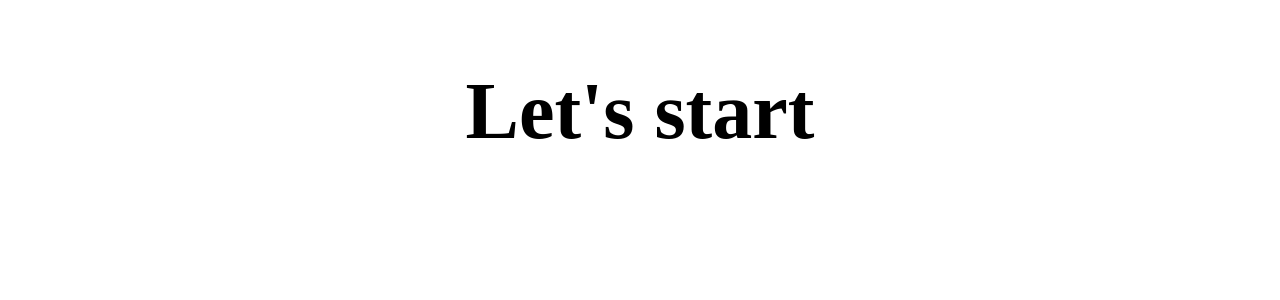
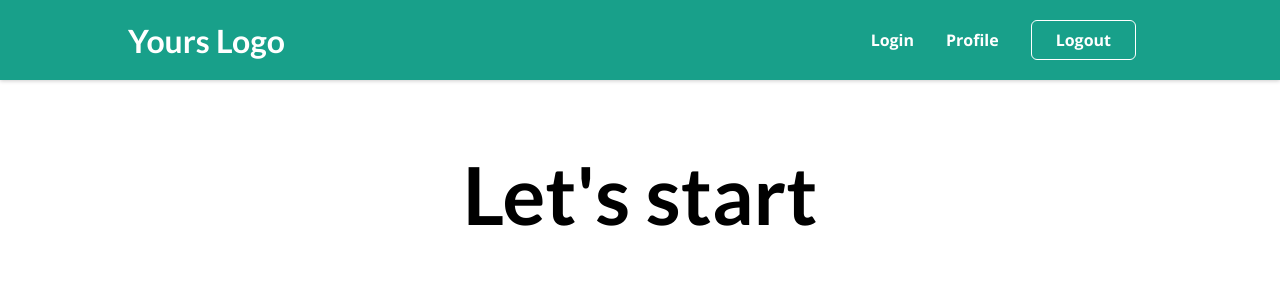
Before and after one commit to OlegGorod/nextAuthPractice, a Next.js app: page / in a window 1280 px wide. Shown: the top 300 px of the page. Built offline with nearby package versions, Linux system fonts and the light colour scheme.

Commit message:
added main-navigation to the header

```diff
--- a/components/layout/layout.js
+++ b/components/layout/layout.js
@@ -1,5 +1,14 @@
+import { Fragment } from "react";
+import MainNavigation from "./main-navigation";
+
 function Layout(props) {
-  return <main>{props.children}</main>;
+  return (
+    <Fragment>
+      <MainNavigation />
+      <main>{props.children}</main>
+    </Fragment>
+
+  )
 }
 
-export default Layout;
+export default Layout
--- /dev/null
+++ b/components/layout/main-navigation.js
@@ -0,0 +1,29 @@
+import Link from "next/link";
+import classes from "./main-navigation.module.css";
+
+function MainNavigation() {
+  return (
+    <header className={classes.header}>
+      <Link href="/">
+        <a>
+          <div className={classes.logo}>Yours Logo</div>
+        </a>
+      </Link>
+      <nav>
+        <ul>
+          <li>
+            <Link href="/auth">Login</Link>
+          </li>
+          <li>
+            <Link href="/profile">Profile</Link>
+          </li>
+          <li>
+            <button>Logout</button>
+          </li>
+        </ul>
+      </nav>
+    </header>
+  );
+}
+
+export default MainNavigation;
--- /dev/null
+++ b/components/layout/main-navigation.module.css
@@ -0,0 +1,55 @@
+.header {
+    width: 100%;
+    height: 5rem;
+    background-color: #18a08a;
+    box-shadow: 0 1px 4px rgba(0, 0, 0, 0.2);
+    display: flex;
+    justify-content: space-between;
+    align-items: center;
+    padding: 0 10%;
+  }
+
+  .logo {
+    font-family: 'Lato', sans-serif;
+    font-size: 2rem;
+    color: white;
+    margin: 0;
+  }
+
+  .header ul {
+    list-style: none;
+    margin: 0;
+    padding: 0;
+    display: flex;
+    align-items: baseline;
+  }
+
+  .header li {
+    margin: 0 1rem;
+  }
+
+  .header a {
+    text-decoration: none;
+    color: white;
+    font-weight: bold;
+  }
+
+  .header button {
+    font: inherit;
+    background-color: transparent;
+    border: 1px solid white;
+    color: white;
+    font-weight: bold;
+    padding: 0.5rem 1.5rem;
+    border-radius: 6px;
+    cursor: pointer;
+  }
+
+  .header a:hover {
+    color: #48b08f;
+  }
+
+  .header button:hover {
+    background-color: #48b08f;
+    color: white;
+  }
--- a/pages/_app.js
+++ b/pages/_app.js
@@ -1,5 +1,12 @@
+import Layout from "../components/layout/layout";
+import '../styles/globals.css';
+
 function MyApp({ Component, pageProps }) {
-  return <Component {...pageProps} />;
+  return (
+    <Layout>
+      <Component {...pageProps} />
+    </Layout>
+  )
 }
 
 export default MyApp;
```
